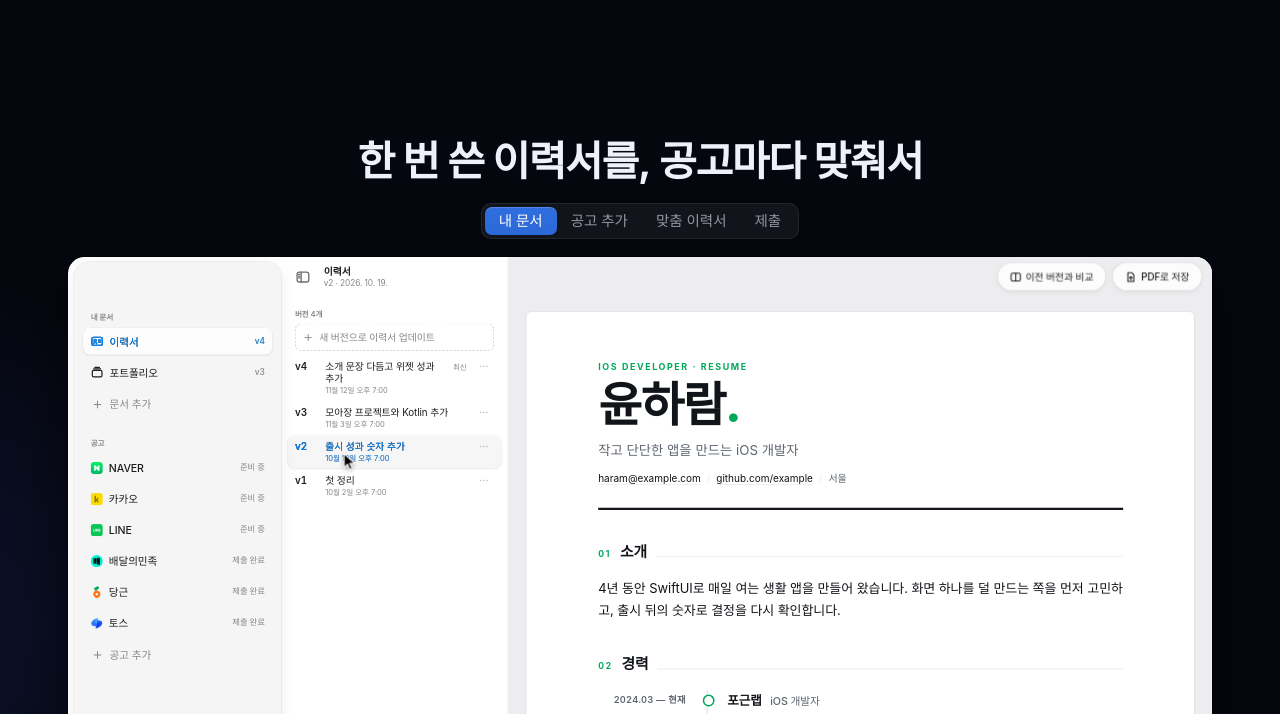
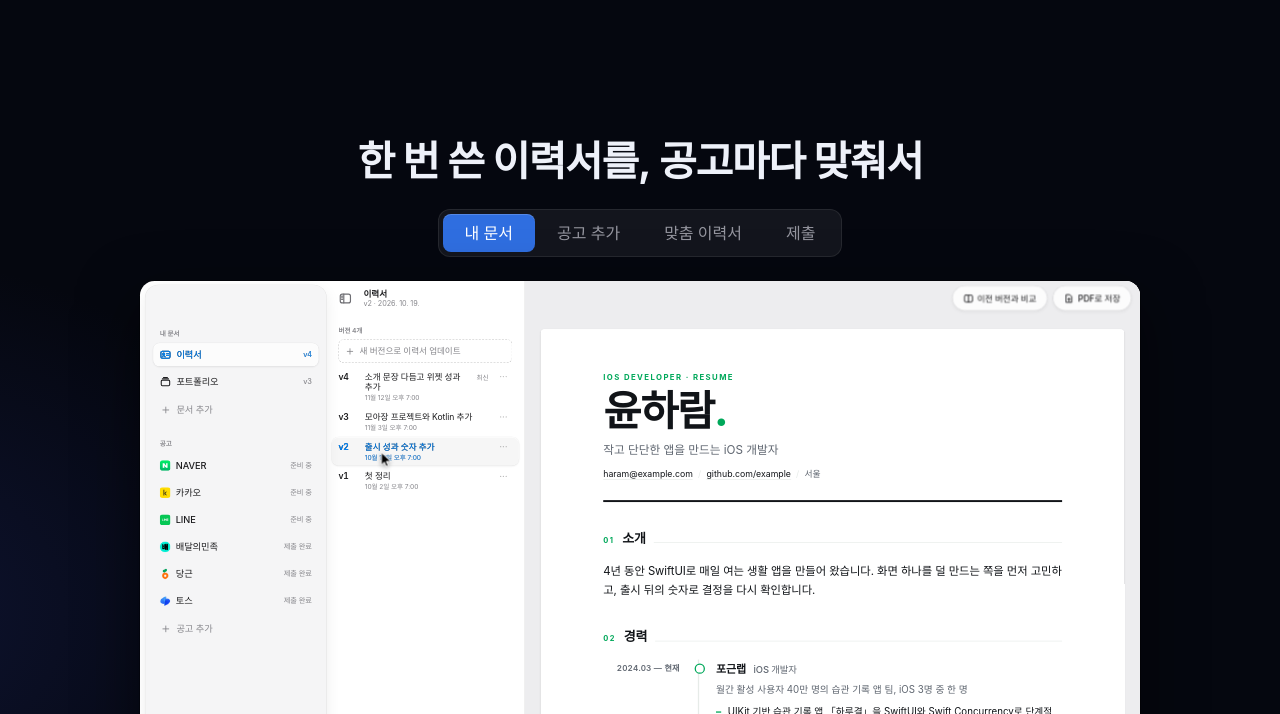
Before and after one commit to 2Jaeheon/homebrew-folio, a plain HTML site: page docs/index.html in a window 1280 px wide. Shown: the part 766-1480 px from the top of the page. Drawn offline with Linux system fonts and the light colour scheme; animation ran at ten frames a second; a web font is replaced by a local one.

Commit message:
docs(site): 쇼케이스 창 축소, 탭 확대

```diff
--- a/docs/assets/css/style.css
+++ b/docs/assets/css/style.css
@@ -342,3 +342,10 @@ code { font-family: ui-monospace, "SF Mono", Menlo, monospace; font-size: .88em;
 .term-bar .metal-slot { margin-left: auto; }
 .copy.metal.fx { animation: none; }
 .copy.metal.fx::before, .copy.metal.fx::after { content: none; }
+/* A smaller window (the whole app and its caption fit on a 900px-tall screen) under bigger scene tabs. */
+.showcase .app-frame { width: min(1000px, 100%); }
+.showcase { gap: 24px; }
+.scene-tabs { padding: 4px; border-radius: 12px; }
+.scene-tabs button { height: 38px; line-height: 38px; padding: 0 22px; font-size: 16px; border-radius: 8px; }
+.scene-tabs .lens { top: 4px; bottom: 4px; border-radius: 8px; }
+@media (max-width: 760px) { .scene-tabs button { height: 34px; line-height: 34px; padding: 0 14px; font-size: 15px; } }
```
